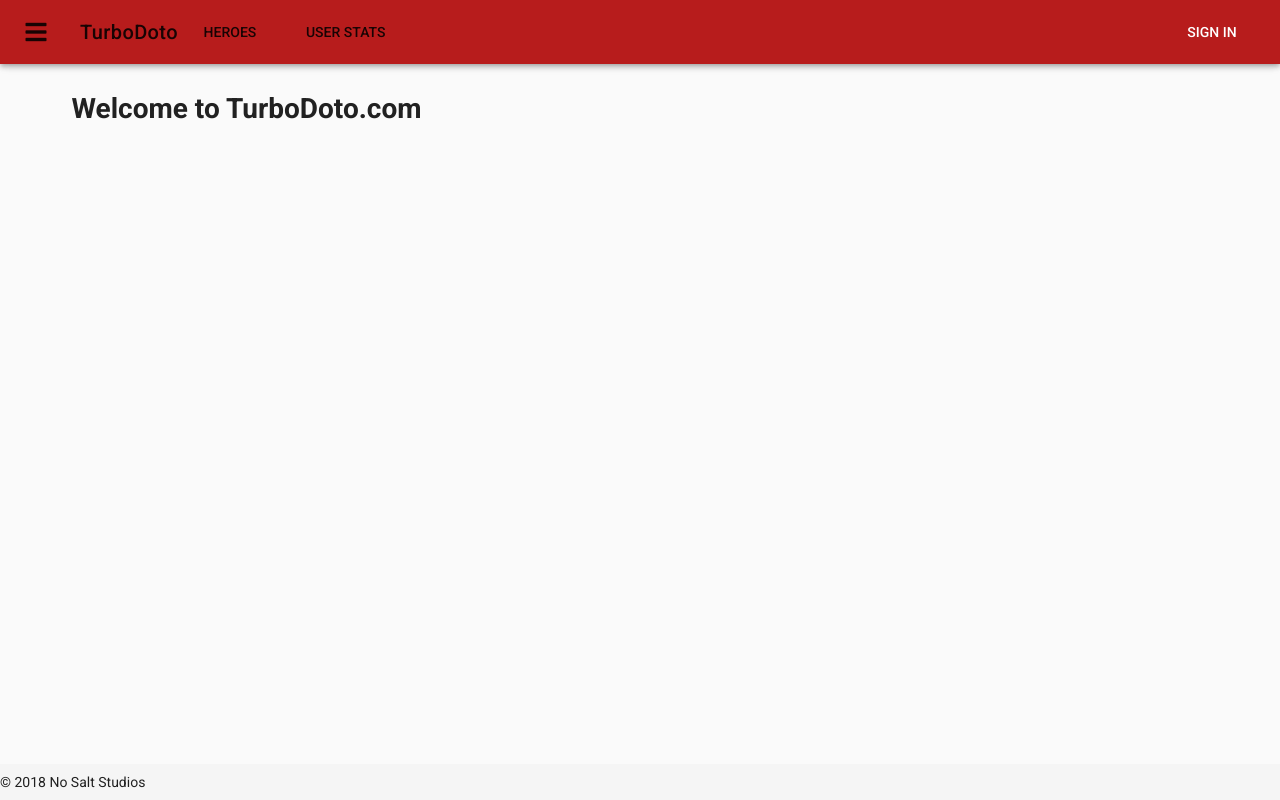
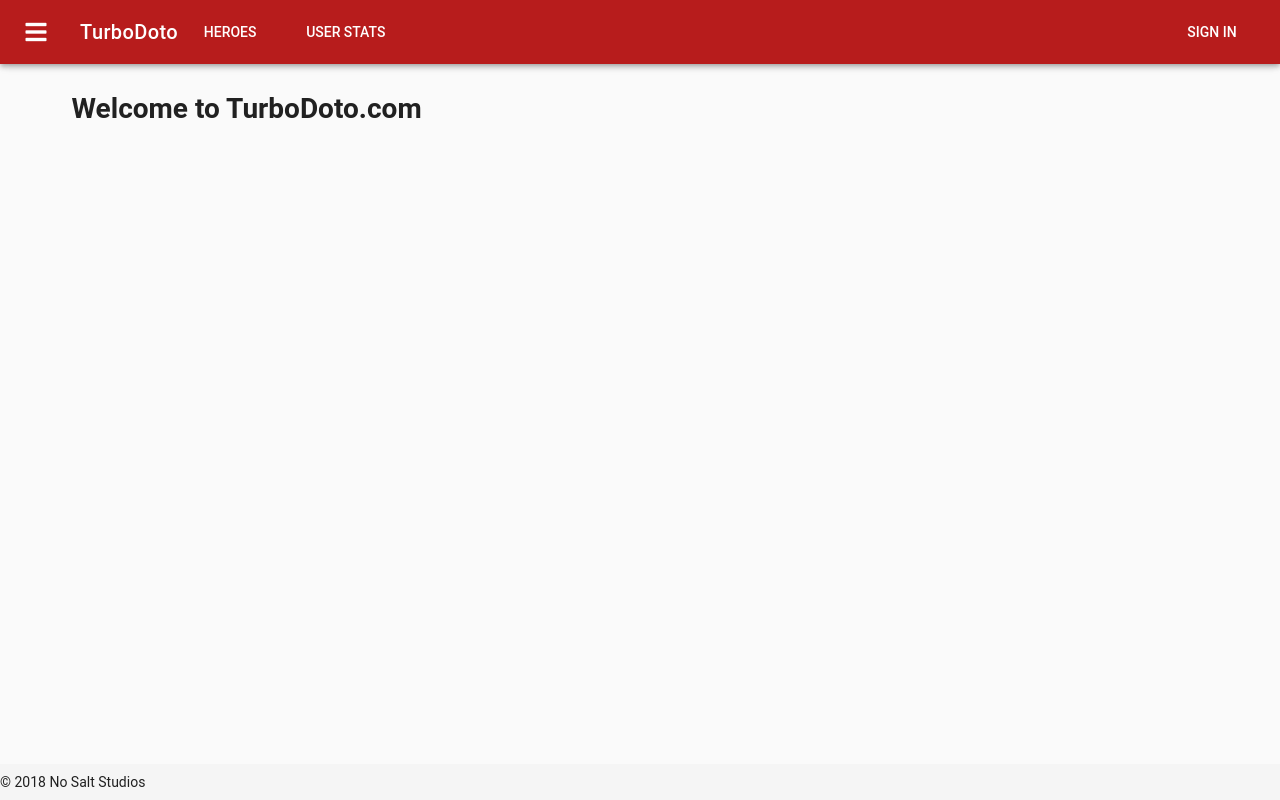
Before and after one commit to jmartin819/CavernTracker, a Vue app: page / in a window 1280 px wide. Built offline with nearby package versions, Linux system fonts and the light colour scheme; no server answers; what vuefire would draw is missing.

Commit message:
Rearranged routes + linting + other small errors

```diff
--- a/api/db.js
+++ b/api/db.js
@@ -22,4 +22,8 @@ admin.initializeApp({
 
 var db = admin.firestore();
 
+const settings = { timestampsInSnapshots: true }
+
+admin.firestore().settings(settings);
+
 module.exports = db
--- a/public/index.html
+++ b/public/index.html
@@ -6,7 +6,7 @@
     <meta name="viewport" content="width=device-width,initial-scale=1.0">
     <link rel="icon" href="<%= BASE_URL %>favicon.ico">
     <title>cavern-tracker-2.0</title>
-    <link rel="stylesheet" href="https://fonts.googleapis.com/css?family=Roboto:100,300,400,500,700,900">
+    <link rel="stylesheet" href="https://fonts.googleapis.com/css?family=K2D:100,300,400,500,700,900">
     <link rel="stylesheet" href="https://use.fontawesome.com/releases/v5.2.0/css/all.css" integrity="sha384-hWVjflwFxL6sNzntih27bfxkr27PmbbK/iSvJ+a4+0owXq79v+lsFkW54bOGbiDQ" crossorigin="anonymous">
   </head>
   <body>
--- a/src/App.vue
+++ b/src/App.vue
@@ -14,6 +14,8 @@
           value="true"
           v-for="(item, i) in items"
           :key="i"
+          :to="item.link"
+          @click="drawer = false"
         >
           <v-list-tile-action>
             <v-icon v-html="item.icon"></v-icon>
@@ -28,11 +30,12 @@
       app
       :clipped-left="clipped"
       color="#B71C1C"
+      class="white--text"
     >
-      <v-toolbar-side-icon @click.stop="drawer = !drawer"></v-toolbar-side-icon>
+      <v-toolbar-side-icon class="white--text" @click.stop="drawer = !drawer"></v-toolbar-side-icon>
       <v-toolbar-title v-text="title"></v-toolbar-title>
-      <v-btn flat to="/herolist">Heroes</v-btn>
-      <v-btn flat to="/userstats">User Stats</v-btn>
+      <v-btn flat class="white--text" to="/herolist">Heroes</v-btn>
+      <v-btn flat class="white--text" to="/userstats">User Stats</v-btn>
       <v-spacer></v-spacer>
 
       <span v-if="userIsAuthenticated">Welcome {{ user.email }}</span>
@@ -60,10 +63,11 @@ export default {
       clipped: false,
       drawer: false,
       fixed: false,
-      items: [{
-        icon: 'fas fa-shapes',
-        title: 'Inspire'
-      }],
+      items: [
+        { icon: 'fa-home', title: 'Home', link: '/' },
+        { icon: 'fa-bolt', title: 'Heroes', link: '/herolist' },
+        { icon: 'fa-gg', title: 'Stats', link: '/userstats' }
+      ],
       miniVariant: false,
       right: true,
       rightDrawer: false,
--- a/src/router.js
+++ b/src/router.js
@@ -5,6 +5,7 @@ import SignIn from '@/views/SignIn'
 import HeroList from '@/views/HeroList'
 import UserStats from '@/views/UserStats'
 import AuthGuard from './plugins/auth-guard'
+import Home from '@/views/Home.vue'
 
 Vue.use(Router)
 
@@ -18,12 +19,17 @@ export default new Router({
     {
       path: '/',
       name: 'home',
-      component: UserHome
+      component: Home
     },
     {
       path: '/signin',
       name: 'SignIn',
       component: SignIn
+    },
+    {
+      path: '/home',
+      name: 'UserHome',
+      component: UserHome
     },
     {
       path: '/about',
@@ -50,7 +56,7 @@ export default new Router({
       // this generates a separate chunk (about.[hash].js) for this route
       // which is lazy-loaded when the route is visited.
       component: UserStats
-  //    beforeEnter: AuthGuard
+      //    beforeEnter: AuthGuard
     }
   ]
 })
--- a/src/views/HeroList.vue
+++ b/src/views/HeroList.vue
@@ -35,7 +35,7 @@
 </template>
 
 <script>
-import { db } from '../main'
+// import { db } from '../main'
 import axios from 'axios'
 export default {
   name: 'HeroList',
--- /dev/null
+++ b/src/views/Home.vue
@@ -0,0 +1,28 @@
+<template>
+  <v-container>
+    <h1>Welcome to TurboDoto.com</h1>
+  </v-container>
+</template>
+
+<script>
+
+import loading from '../components/Loading.vue'
+import { mapGetters } from 'vuex'
+
+export default {
+  components: {
+    loading
+  },
+  data () {
+    return {
+
+    }
+  },
+  computed: {
+    ...mapGetters([
+      'user',
+      'userInfo'
+    ])
+  }
+}
+</script>
```
Also changed, not shown: src/store.js (+9 -9 lines).
